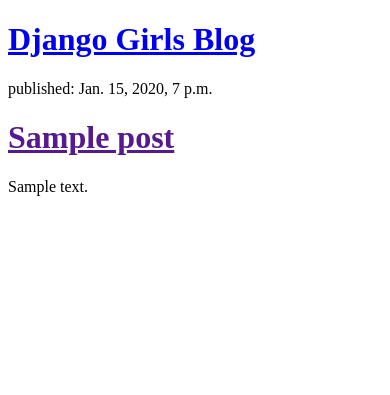
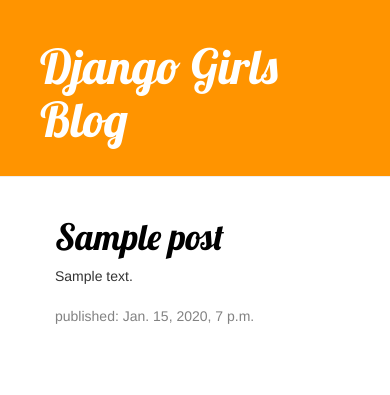
Before and after one commit to cho-hadam/djangogirls, a Django app: page / in a window 390 px wide. Shown: the top 395 px of the page. Run offline with Django 3.2, Linux system fonts and the light colour scheme; tables that the repository leaves empty hold one stand-in row (values such as "Sample post"); some libraries are stand-ins or nearby versions.

Commit message:
css 적용

```diff
--- /dev/null
+++ b/blog/static/css/blog.css
@@ -0,0 +1,47 @@
+.page-header {
+    background-color: #ff9400;
+    margin-top: 0;
+    padding: 20px 20px 20px 40px;
+}
+
+.page-header h1, .page-header h1 a, .page-header h1 a:visited, .page-header h1 a:active {
+    color: #ffffff;
+    font-size: 36pt;
+    text-decoration: none;
+}
+
+.content {
+    margin-left: 40px;
+}
+
+h1, h2, h3, h4 {
+    font-family: 'Lobster', cursive;
+}
+
+.date {
+    color: #828282;
+    margin-top: 20px;
+}
+
+.save {
+    float: right;
+}
+
+.post-form textarea, .post-form input {
+    width: 100%;
+}
+
+.top-menu, .top-menu:hover, .top-menu:visited {
+    color: #ffffff;
+    float: right;
+    font-size: 26pt;
+    margin-right: 20px;
+}
+
+.post {
+    margin-bottom: 70px;
+}
+
+.post h1 a, .post h1 a:visited {
+    color: #000000;
+}
--- a/blog/templates/blog/post_list.html
+++ b/blog/templates/blog/post_list.html
@@ -1,20 +1,33 @@
 <!DOCTYPE html>
+{% load static %}
 <html lang="en">
     <head>
         <meta charset="UTF-8">
         <title>Django Girls blog</title>
+        <link rel="stylesheet" href="//maxcdn.bootstrapcdn.com/bootstrap/3.2.0/css/bootstrap.min.css">
+        <link rel="stylesheet" href="//maxcdn.bootstrapcdn.com/bootstrap/3.2.0/css/bootstrap-theme.min.css">
+        <link href="//fonts.googleapis.com/css?family=Lobster&subset=latin,latin-ext" rel="stylesheet" type="text/css">
+        <link rel="stylesheet" href="{% static 'css/blog.css' %}">
     </head>
     <body>
-        <div>
+        <div class="page-header">
             <h1><a href="/">Django Girls Blog</a></h1>
         </div>
 
-        {% for post in posts %}
-            <div>
-                <p>published: {{ post.published_date }}</p>
-                <h1><a href="">{{ post.title }}</a></h1>
-                <p>{{ post.text|linebreaksbr }}</p>
+        <div class="content container">
+            <div class="row">
+                <div class="col-md-8">
+                    {% for post in posts %}
+                        <div class="post">
+                            <h1><a href="">{{ post.title }}</a></h1>
+                            <p>{{ post.text|linebreaksbr }}</p>
+                            <div class="date">
+                                <p>published: {{ post.published_date }}</p>
+                            </div>
+                        </div>
+                    {% endfor %}
+                </div>
             </div>
-        {% endfor %}
+        </div>
     </body>
 </html>
--- a/mysite/settings.py
+++ b/mysite/settings.py
@@ -119,4 +119,4 @@
 # https://docs.djangoproject.com/en/2.0/howto/static-files/
 
 STATIC_URL = '/static/'
-STATIC_ROOT = os.path.join(BASE_DIR, 'static')
+STATIC_ROOT = os.path.join(BASE_DIR, 'blog/static')
```
Also changed, not shown: 1 other file.
